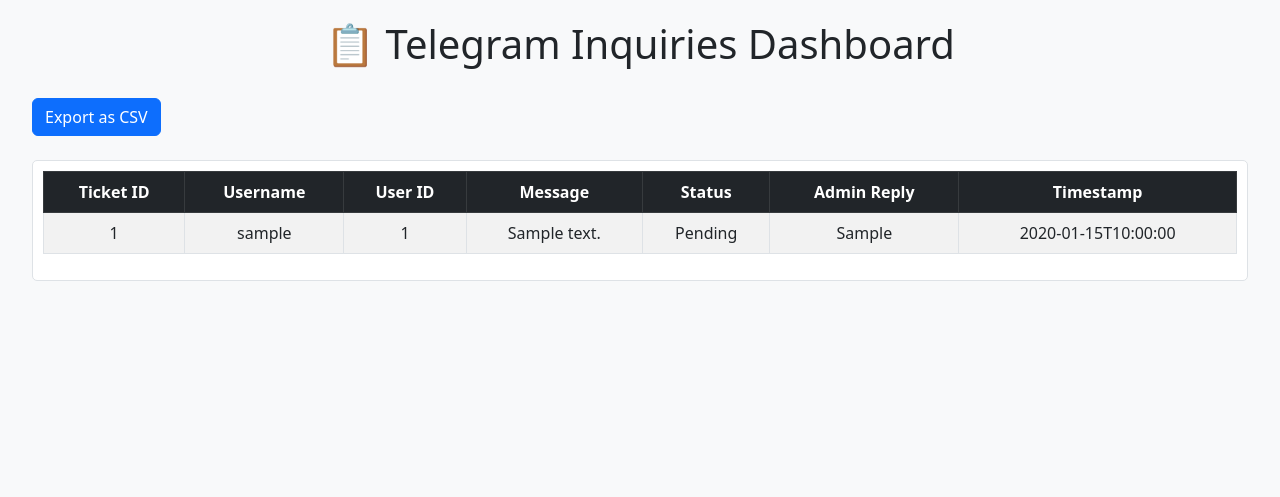
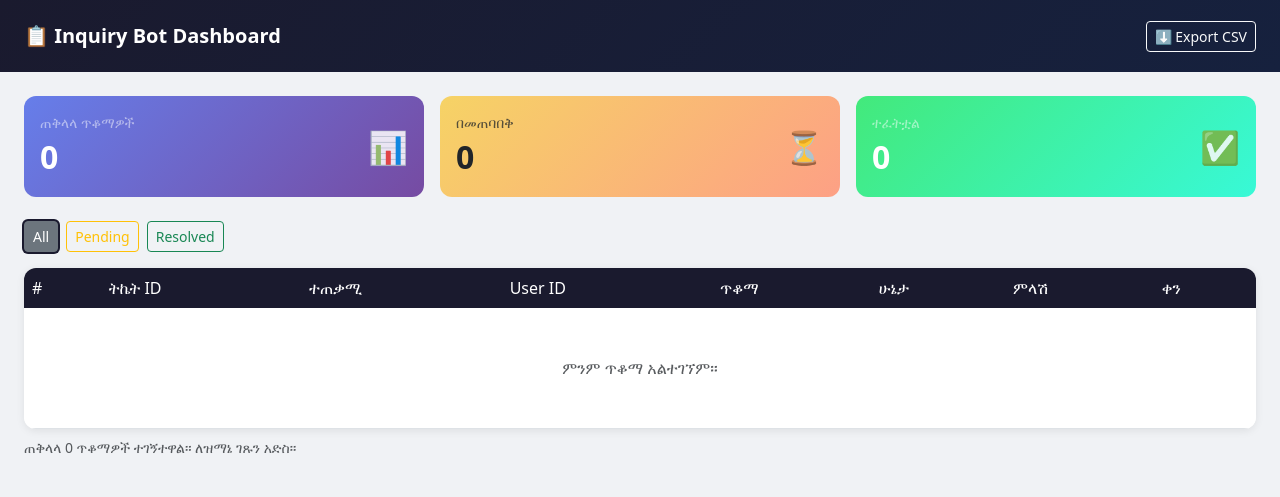
Before and after one commit to BytePhilosopher/Inquiery_bot, a FastAPI app: page / in a window 1280 px wide. Shown: the top 497 px of the page. Run offline with FastAPI, Linux system fonts and the light colour scheme; a database or web service that is not in the repository returns one stand-in record (values such as "Sample title"); data that the repository does not hold is empty; parts of the project's set-up code (start-up, migrations or seed data) failed here and were passed over.

Commit message:
qujick fix

```diff
--- a/app/main.py
+++ b/app/main.py
@@ -1,37 +1,89 @@
+import os
+import logging
+from contextlib import asynccontextmanager
+from pathlib import Path
+from io import StringIO
+
+import pandas as pd
+from dotenv import load_dotenv
 from fastapi import FastAPI, Request
 from fastapi.responses import HTMLResponse, StreamingResponse
 from fastapi.templating import Jinja2Templates
-import pandas as pd
-from io import StringIO
+from telegram import Update
 
-from .database import collection
-from pathlib import Path
+from .database import get_all_inquiries
+from .bot import create_application
 
-app = FastAPI()
+load_dotenv()
+
+logging.basicConfig(
+    format="%(asctime)s - %(name)s - %(levelname)s - %(message)s",
+    level=logging.INFO,
+)
+logger = logging.getLogger(__name__)
+
+WEBHOOK_URL = os.getenv("WEBHOOK_URL", "").rstrip("/")
+
+bot_app = create_application()
+
+
+@asynccontextmanager
+async def lifespan(app: FastAPI):
+    # ── Startup ──────────────────────────────────────────────────
+    await bot_app.initialize()
+
+    if WEBHOOK_URL:
+        webhook_url = f"{WEBHOOK_URL}/webhook"
+        await bot_app.bot.set_webhook(url=webhook_url)
+        logger.info(f"[Bot] Webhook registered: {webhook_url}")
+    else:
+        logger.warning("[Bot] WEBHOOK_URL not set — Telegram updates won't arrive")
+
+    await bot_app.start()
+    yield
+
+    # ── Shutdown ─────────────────────────────────────────────────
+    await bot_app.stop()
+    await bot_app.shutdown()
+
+
+app = FastAPI(title="Inquiry Bot Dashboard", lifespan=lifespan)
 templates = Jinja2Templates(directory=Path(__file__).parent / "templates")
+
+
+# ── Webhook endpoint (Telegram → bot) ─────────────────────────────────────────
+
+@app.post("/webhook")
+async def webhook(request: Request):
+    data = await request.json()
+    update = Update.de_json(data, bot_app.bot)
+    await bot_app.process_update(update)
+    return {"ok": True}
+
+
+# ── Dashboard ──────────────────────────────────────────────────────────────────
 
 @app.get("/", response_class=HTMLResponse)
 async def home(request: Request):
-    # Get all inquiries
-    inquiries = list(collection.find().sort("timestamp", -1))
+    inquiries = get_all_inquiries()
+    total = len(inquiries)
+    pending = sum(1 for i in inquiries if i["status"] == "pending")
+    resolved = total - pending
 
-    # Convert ObjectId to str for display
-    for inquiry in inquiries:
-        inquiry["_id"] = str(inquiry["_id"])
-        inquiry["timestamp"] = inquiry["timestamp"].isoformat()
+    return templates.TemplateResponse("dashboard.html", {
+        "request": request,
+        "inquiries": inquiries,
+        "total": total,
+        "pending": pending,
+        "resolved": resolved,
+    })
 
-    return templates.TemplateResponse("dashboard.html", {"request": request, "inquiries": inquiries})
 
 @app.get("/export")
 async def export_csv():
-    inquiries = list(collection.find())
+    inquiries = get_all_inquiries()
+    df = pd.DataFrame(inquiries) if inquiries else pd.DataFrame()
 
-    # Convert to DataFrame
-    for i in inquiries:
-        i["_id"] = str(i["_id"])
-    df = pd.DataFrame(inquiries)
-
-    # Convert to CSV in memory
     stream = StringIO()
     df.to_csv(stream, index=False)
     stream.seek(0)
@@ -39,5 +91,10 @@ async def export_csv():
     return StreamingResponse(
         iter([stream.getvalue()]),
         media_type="text/csv",
-        headers={"Content-Disposition": "attachment; filename=inquiries.csv"}
+        headers={"Content-Disposition": "attachment; filename=inquiries.csv"},
     )
+
+
+@app.get("/health")
+async def health():
+    return {"status": "ok"}
--- a/app/templates/dashboard.html
+++ b/app/templates/dashboard.html
@@ -2,77 +2,149 @@
 <html lang="en">
 <head>
     <meta charset="UTF-8">
-    <title>Telegram Inquiries Dashboard</title>
-    <!-- Bootstrap CSS for styling -->
+    <meta name="viewport" content="width=device-width, initial-scale=1.0">
+    <title>Inquiry Bot Dashboard</title>
     <link href="https://cdn.jsdelivr.net/npm/bootstrap@5.3.0/dist/css/bootstrap.min.css" rel="stylesheet">
     <style>
-        body {
-            padding: 20px;
-            background-color: #f8f9fa;
+        body { background-color: #f0f2f5; }
+        .navbar { background: linear-gradient(135deg, #1a1a2e, #16213e); }
+        .stat-card { border: none; border-radius: 12px; transition: transform 0.2s; }
+        .stat-card:hover { transform: translateY(-3px); }
+        .stat-card .icon { font-size: 2rem; opacity: 0.85; }
+        .table-wrapper {
+            background: #fff;
+            border-radius: 12px;
+            box-shadow: 0 2px 8px rgba(0,0,0,.08);
+            overflow: hidden;
         }
-        h1 {
-            margin-bottom: 30px;
-            text-align: center;
-        }
-        .table-responsive {
-            max-height: 500px; /* scrollable table */
-            overflow-y: auto;
-            margin-bottom: 30px;
-            border: 1px solid #dee2e6;
-            border-radius: 5px;
-            background-color: #fff;
-            padding: 10px;
-        }
-        table th, table td {
-            vertical-align: middle;
-            text-align: center;
-            white-space: nowrap;
-        }
-        .status-pending { background-color: #fff3cd !important; }
-        .status-resolved { background-color: #d4edda !important; }
-        @media (max-width: 768px) {
-            h1 { font-size: 1.5rem; }
-            table th, table td { font-size: 0.9rem; }
-        }
+        .table thead th { background: #1a1a2e; color: #fff; border: none; font-weight: 500; }
+        .table td { vertical-align: middle; }
+        .badge-pending  { background-color: #ffc107; color: #212529; }
+        .badge-resolved { background-color: #198754; }
+        tr.pending-row  { background-color: #fffbea; }
+        tr.resolved-row { background-color: #f0faf4; }
+        .msg-cell { max-width: 260px; white-space: normal; word-break: break-word; }
+        .ticket-id { font-family: monospace; font-weight: 600; color: #6c757d; }
+        .filter-btn.active { box-shadow: 0 0 0 2px #1a1a2e; }
     </style>
 </head>
 <body>
-    <div class="container-fluid">
-        <h1>📋 Telegram Inquiries Dashboard</h1>
 
-        <div class="d-flex justify-content-start mb-3 flex-wrap">
-            <a href="/export" class="btn btn-primary mb-2">Export as CSV</a>
+<!-- Navbar -->
+<nav class="navbar navbar-dark px-4 py-3">
+    <span class="navbar-brand fw-bold fs-5">📋 Inquiry Bot Dashboard</span>
+    <a href="/export" class="btn btn-sm btn-outline-light">⬇ Export CSV</a>
+</nav>
+
+<div class="container-fluid px-4 py-4">
+
+    <!-- Stats Row -->
+    <div class="row g-3 mb-4">
+        <div class="col-12 col-sm-4">
+            <div class="stat-card card text-white" style="background: linear-gradient(135deg,#667eea,#764ba2);">
+                <div class="card-body d-flex justify-content-between align-items-center">
+                    <div>
+                        <div class="text-white-50 small">ጠቅላላ ጥቆማዎች</div>
+                        <div class="fs-2 fw-bold">{{ total }}</div>
+                    </div>
+                    <div class="icon">📊</div>
+                </div>
+            </div>
         </div>
+        <div class="col-12 col-sm-4">
+            <div class="stat-card card text-dark" style="background: linear-gradient(135deg,#f6d365,#fda085);">
+                <div class="card-body d-flex justify-content-between align-items-center">
+                    <div>
+                        <div class="text-dark-50 small" style="opacity:.75">በመጠባበቅ</div>
+                        <div class="fs-2 fw-bold">{{ pending }}</div>
+                    </div>
+                    <div class="icon">⏳</div>
+                </div>
+            </div>
+        </div>
+        <div class="col-12 col-sm-4">
+            <div class="stat-card card text-white" style="background: linear-gradient(135deg,#43e97b,#38f9d7);">
+                <div class="card-body d-flex justify-content-between align-items-center">
+                    <div>
+                        <div class="text-white-50 small">ተፈትቷል</div>
+                        <div class="fs-2 fw-bold">{{ resolved }}</div>
+                    </div>
+                    <div class="icon">✅</div>
+                </div>
+            </div>
+        </div>
+    </div>
 
-        <!-- Scrollable Table -->
-        <div class="table-responsive">
-            <table class="table table-bordered table-striped align-middle text-center">
-                <thead class="table-dark sticky-top">
+    <!-- Filter Buttons -->
+    <div class="d-flex gap-2 mb-3 flex-wrap">
+        <button class="btn btn-sm btn-outline-secondary filter-btn active" onclick="filterTable('all', this)">All</button>
+        <button class="btn btn-sm btn-outline-warning filter-btn" onclick="filterTable('pending', this)">Pending</button>
+        <button class="btn btn-sm btn-outline-success filter-btn" onclick="filterTable('resolved', this)">Resolved</button>
+    </div>
+
+    <!-- Table -->
+    <div class="table-wrapper">
+        <div class="table-responsive" style="max-height: 520px; overflow-y: auto;">
+            <table class="table table-hover mb-0" id="inquiryTable">
+                <thead>
                     <tr>
-                        <th>Ticket ID</th>
-                        <th>Username</th>
+                        <th>#</th>
+                        <th>ትኬት ID</th>
+                        <th>ተጠቃሚ</th>
                         <th>User ID</th>
-                        <th>Message</th>
-                        <th>Status</th>
-                        <th>Admin Reply</th>
-                        <th>Timestamp</th>
+                        <th>ጥቆማ</th>
+                        <th>ሁኔታ</th>
+                        <th>ምላሽ</th>
+                        <th>ቀን</th>
                     </tr>
                 </thead>
                 <tbody>
                     {% for inquiry in inquiries %}
-                    <tr class="status-{{ inquiry.status }}">
-                        <td>{{ inquiry._id }}</td>
-                        <td>{{ inquiry.username }}</td>
-                        <td>{{ inquiry.user_id }}</td>
-                        <td>{{ inquiry.message }}</td>
-                        <td>{{ inquiry.status | capitalize }}</td>
-                        <td>{{ inquiry.admin_reply or "" }}</td>
-                        <td>{{ inquiry.timestamp }}</td>
+                    <tr class="{{ inquiry.status }}-row" data-status="{{ inquiry.status }}">
+                        <td class="text-muted small">{{ loop.index }}</td>
+                        <td class="ticket-id">#{{ inquiry.id }}</td>
+                        <td>
+                            {% if inquiry.username %}
+                            <span class="fw-semibold">@{{ inquiry.username }}</span>
+                            {% else %}
+                            <span class="text-muted">—</span>
+                            {% endif %}
+                        </td>
+                        <td class="text-muted small">{{ inquiry.user_id }}</td>
+                        <td class="msg-cell">{{ inquiry.message }}</td>
+                        <td>
+                            <span class="badge badge-{{ inquiry.status }}">
+                                {{ "ተፈቷል" if inquiry.status == "resolved" else "በመጠባበቅ" }}
+                            </span>
+                        </td>
+                        <td class="msg-cell text-muted small">{{ inquiry.admin_reply or "—" }}</td>
+                        <td class="text-muted small text-nowrap">
+                            {{ inquiry.created_at[:16].replace("T", " ") if inquiry.created_at else "—" }}
+                        </td>
+                    </tr>
+                    {% else %}
+                    <tr>
+                        <td colspan="8" class="text-center text-muted py-5">ምንም ጥቆማ አልተገኘም።</td>
                     </tr>
                     {% endfor %}
                 </tbody>
             </table>
         </div>
     </div>
+
+    <p class="text-muted small mt-2">ጠቅላላ {{ total }} ጥቆማዎች ተገኝተዋል። ለዝማኔ ገጹን አድስ።</p>
+</div>
+
+<script>
+function filterTable(status, btn) {
+    document.querySelectorAll('.filter-btn').forEach(b => b.classList.remove('active'));
+    btn.classList.add('active');
+
+    document.querySelectorAll('#inquiryTable tbody tr[data-status]').forEach(row => {
+        row.style.display = (status === 'all' || row.dataset.status === status) ? '' : 'none';
+    });
+}
+</script>
+
 </body>
 </html>
--- a/requirements.txt
+++ b/requirements.txt
@@ -1,7 +1,8 @@
 python-telegram-bot==20.3
 fastapi==0.104.0
-uvicorn==0.24.0
-pymongo==5.4.0
+uvicorn[standard]==0.24.0
+supabase==2.3.0
 python-dotenv==1.0.0
 jinja2==3.1.3
 pandas==2.1.1
+httpx==0.25.2
```
Also changed, not shown: app/bot.py (+170 -70 lines), app/database.py (+62 -5 lines), render.yaml (added, +20 -0 lines), supabase_schema.sql (added, +20 -0 lines), app/__init__.py (added), 3 other files.
